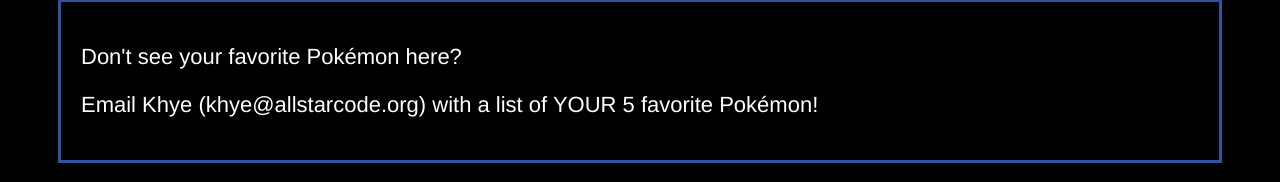
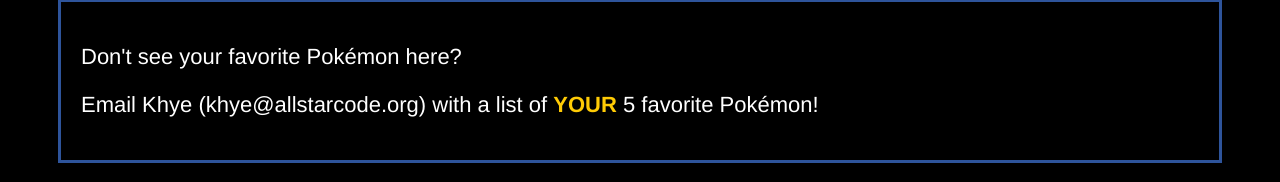
Before and after one commit to BrianASC07/HTML-CSS-Flexbox-Challenges, a plain HTML site: page challenge_1/index.html in a window 1280 px wide. Shown: the part 2733-2915 px from the top of the page. Drawn offline with Linux system fonts and the light colour scheme.

Commit message:
Update style.css

```diff
--- a/challenge_1/style.css
+++ b/challenge_1/style.css
@@ -35,6 +35,6 @@ img{
 }
 
 #special {
-    font-weight: cold;
-    color: 255, 203, 5; /* rgb value */
+    font-weight: bold;
+    color: rgb(255, 203, 5); /* rgb value */
 }
```
